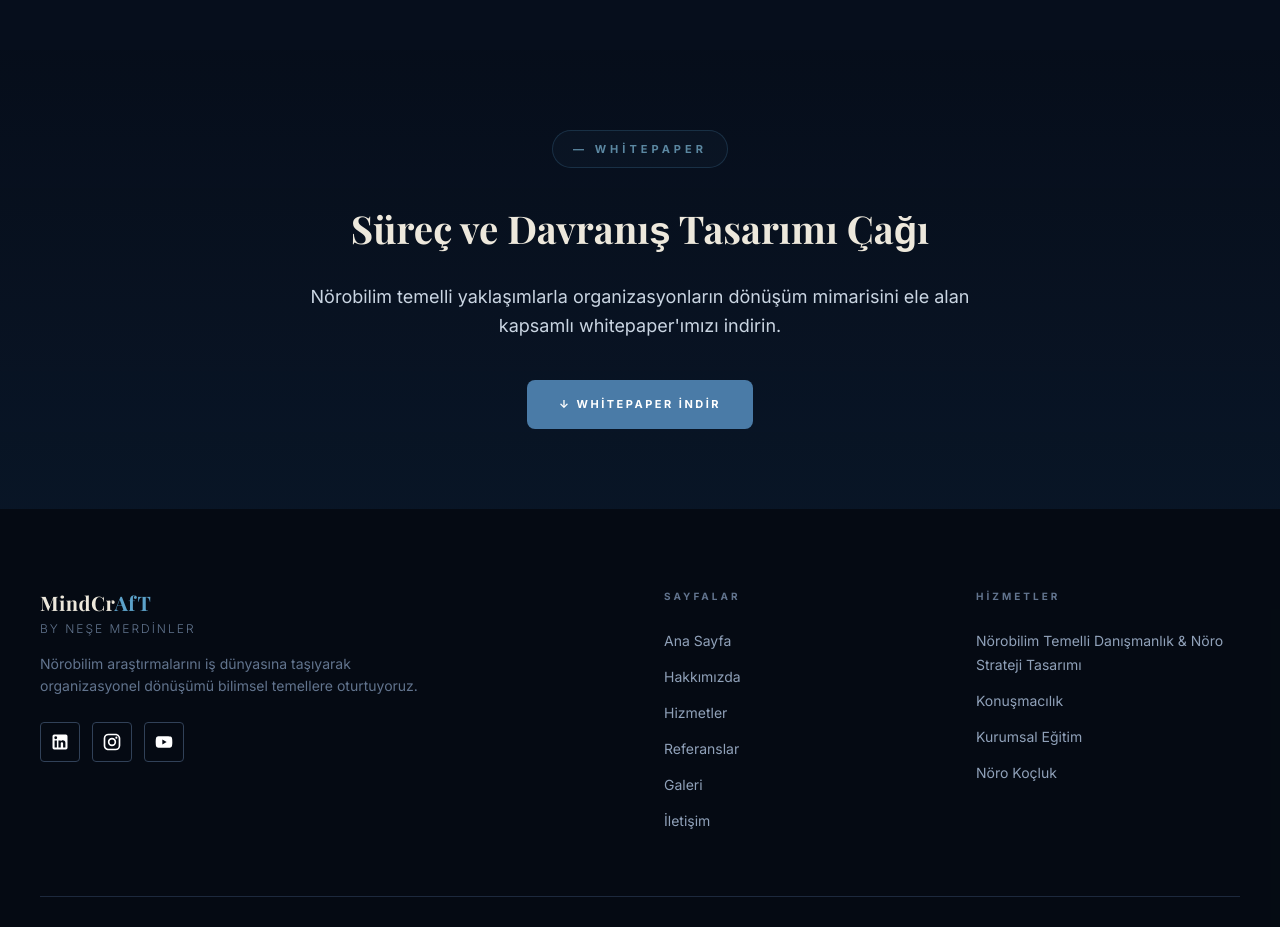
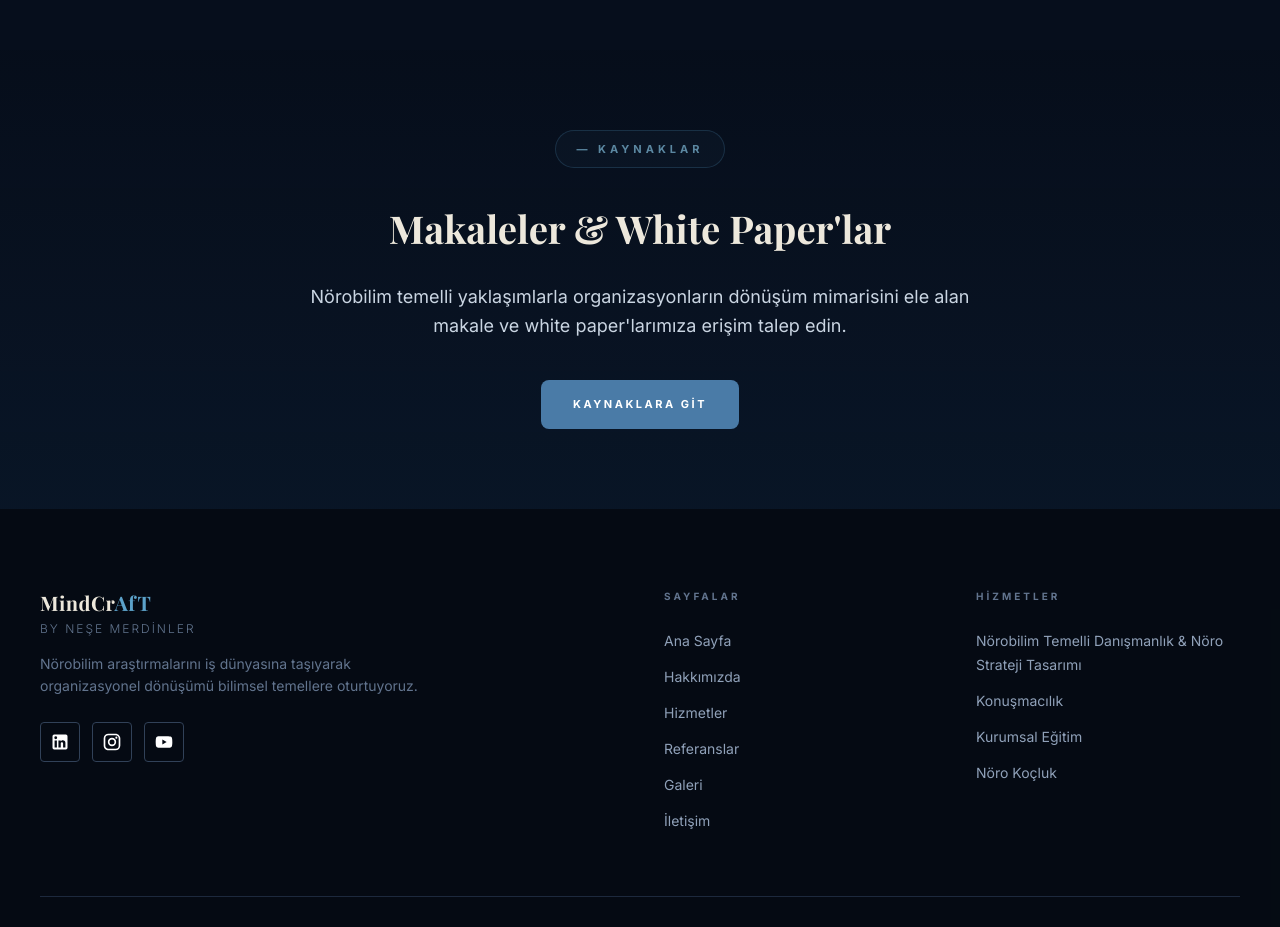
Before and after one commit to mindcraftbynese-cell/mindcraft-website, a Next.js app: page / in a window 1280 px wide. Shown: the part 2440-3367 px from the top of the page. Built offline with nearby package versions, Linux system fonts and the light colour scheme.

Commit message:
Update page.tsx

```diff
--- a/app/page.tsx
+++ b/app/page.tsx
@@ -209,24 +209,25 @@ export default function HeroPage() {
     </main>
     <NedenBiz />
     <NasilCalisiyoruz />
-      {/* ══ WHITEPAPER ══ */}
+      {/* == KAYNAKLAR CTA == */}
 <section className="py-20 relative z-[1]" style={{ background: 'linear-gradient(180deg, rgba(6,14,26,0.82) 0%, rgba(10,22,40,0.88) 100%)' }}>
   <div className="max-w-4xl mx-auto px-8 lg:px-16 text-center">
     <span className="inline-flex items-center text-blue-300/70 text-[11px] font-bold tracking-[4px] uppercase border border-blue-400/20 rounded-full px-5 py-2.5 bg-blue-500/5 mb-8 block">
-            — Whitepaper
+      — Kaynaklar
     </span>
     <h2 className="font-display font-bold text-cream mb-6" style={{ fontSize: 'clamp(1.8rem, 3vw, 3rem)' }}>
-            Süreç ve Davranış Tasarımı Çağı
+      Makaleler & White Paper'lar
     </h2>
     <p className="text-slate-300 text-lg leading-relaxed mb-10 max-w-2xl mx-auto">
-            Nörobilim temelli yaklaşımlarla organizasyonların dönüşüm mimarisini ele alan kapsamlı whitepaper'ımızı indirin.
+      Nörobilim temelli yaklaşımlarla organizasyonların dönüşüm mimarisini ele alan makale ve white paper'larımıza erişim talep edin.
    </p>
+
+
   <a
-      href="/Surec_ve_Davranis_Tasarimi_Cagi_Nese_Merdinler.pdf"
-            download
+    href="/kaynaklar"
   className="inline-flex items-center gap-3 px-8 py-4 bg-blue-600 hover:bg-blue-500 text-white text-[11px] font-bold tracking-[2.5px] uppercase rounded-lg transition-all duration-300 hover:-translate-y-0.5"
 >
-            ↓ Whitepaper İndir
+      Kaynaklara Git
     </a>
   </div>
 </section>
```
Lines whose indentation alone changed are shown as unchanged.
